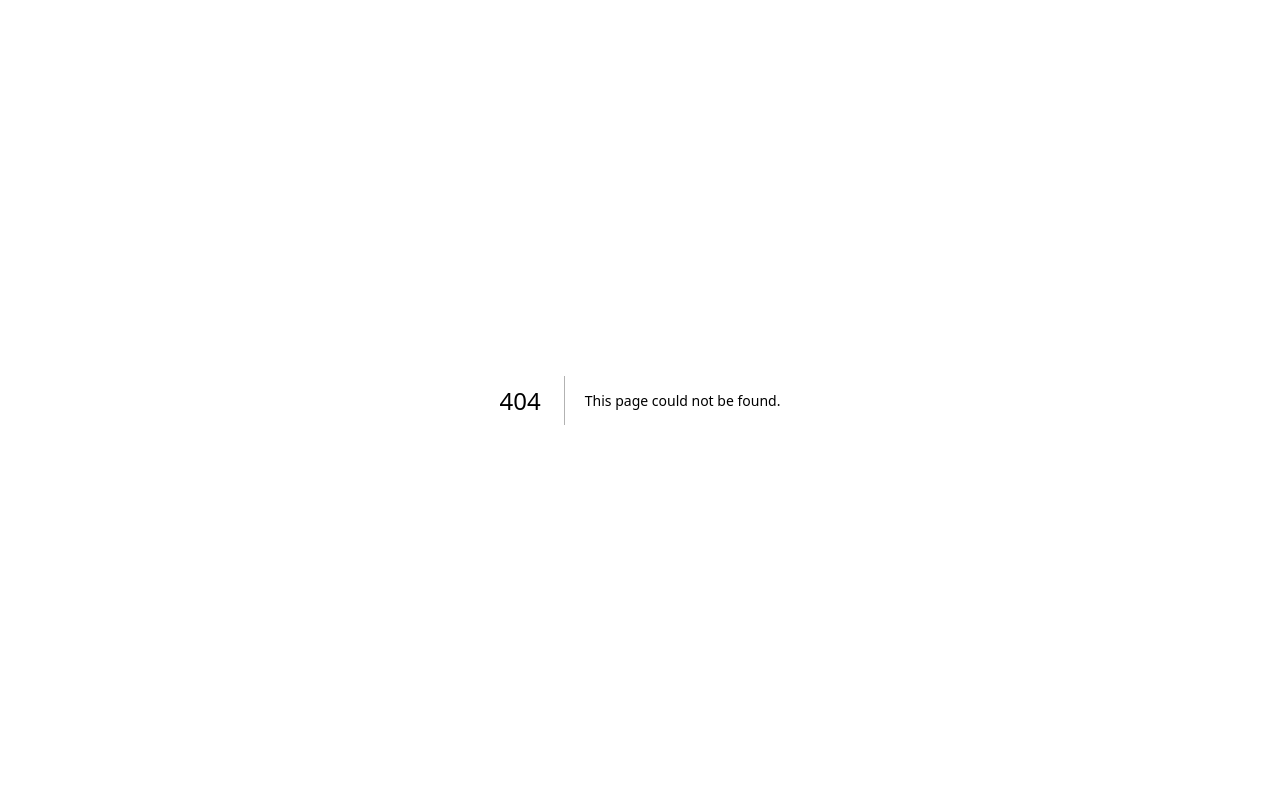
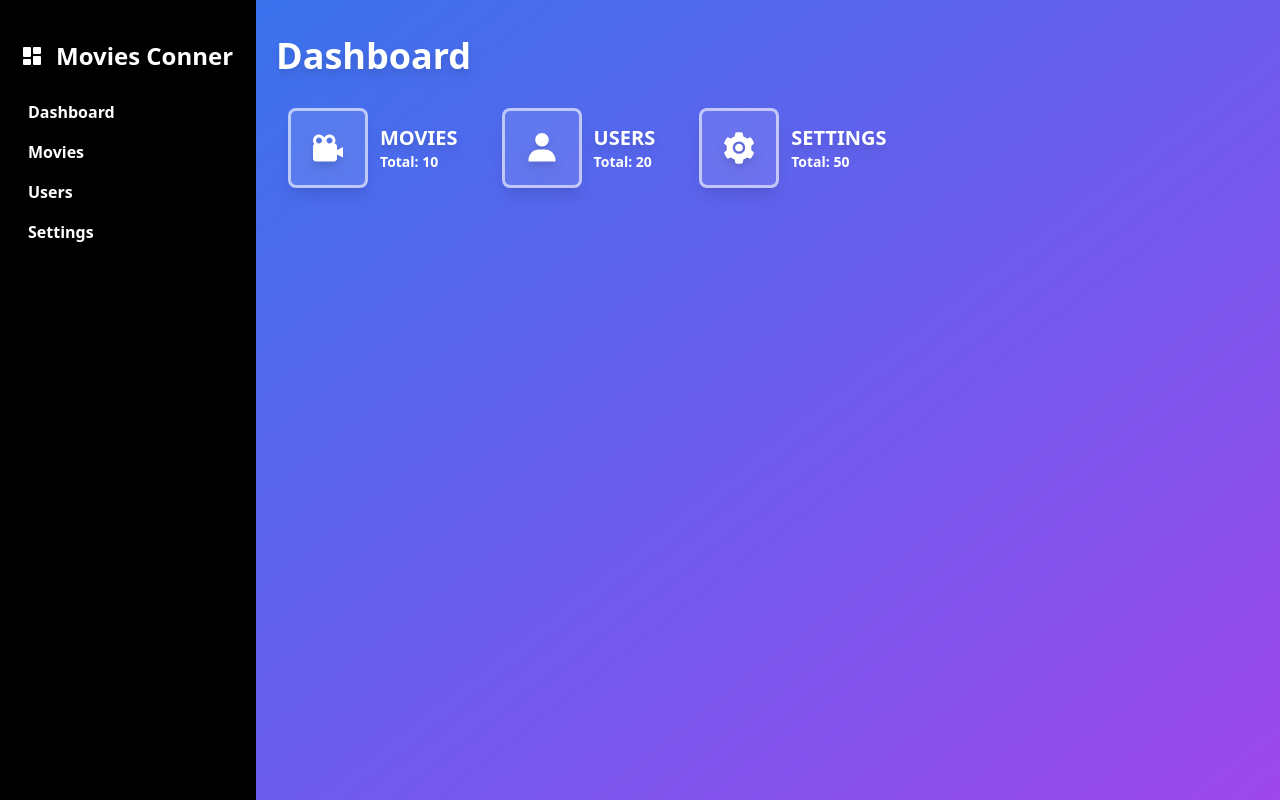
Before and after one commit to Thinmyatkhine/movie-app, a Next.js app: page /dashboard in a window 1280 px wide. Before the commit this address had no page. Built offline with nearby package versions, Linux system fonts and the light colour scheme.

Commit message:
feat: add dashboard

```diff
--- /dev/null
+++ b/components/GlassIcon.tsx
@@ -0,0 +1,34 @@
+import clsx from "clsx";
+import { ReactNode } from "react";
+import { BiSolidCameraMovie } from "react-icons/bi";
+
+interface GlassIconProps {
+  icon: ReactNode
+}
+
+const GlassIcon: React.FC<GlassIconProps> = ({icon}) => {
+  return (
+    <div className="group w-max h-max">
+      <div
+        className={clsx(
+          "border-[3px] bg-white/10 border-white/60 w-[5rem] aspect-square rounded-lg text-4xl r",
+          "flex justify-center items-center realtive overflow-hidden",
+          "transition-all trans-duration ease-out",
+          "backdrop-blur-sm shadow-lg cursor-pointer",
+          "group-hover:translate-y-[-25%]",
+          "before:content-[' '] before:w-[50%] before:h-[200%]",
+          "before:top-[-50] before:left-[-125%] before:absolute",
+          "before:transition-[left]  before:ease-out",
+          "before:bg-white/40",
+          "group-hover:before:left-[170%] before:rotate-[-45deg]"
+        )}
+      >
+        <div className="drop-shadow-lg">
+          {icon}
+        </div>
+      </div>
+    </div>
+  );
+};
+
+export default GlassIcon;
--- /dev/null
+++ b/components/IconStatus.tsx
@@ -0,0 +1,22 @@
+import { ReactNode } from "react";
+import GlassIcon from "./GlassIcon";
+
+interface IconStatusProps {
+  icon: ReactNode;
+  label: string;
+  total: string;
+}
+
+const IconStatus: React.FC<IconStatusProps> = ({ icon, label, total }) => {
+  return (
+    <div className="w-max flex items-center gap-3 p-3">
+      <GlassIcon icon={icon} />
+      <div>
+        <h5 className="text-xl uppercase font-bold drop-shadow-lg">{label}</h5>
+        <p className="text-sm">Total: {total}</p>
+      </div>
+    </div>
+  );
+};
+
+export default IconStatus;
--- a/package.json
+++ b/package.json
@@ -27,6 +27,7 @@
     "postcss": "8.4.28",
     "react": "18.2.0",
     "react-dom": "18.2.0",
+    "react-icons": "^4.10.1",
     "tailwind-merge": "^1.14.0",
     "tailwindcss": "3.3.3",
     "tailwindcss-animate": "^1.0.7",
--- /dev/null
+++ b/pages/dashboard/index.tsx
@@ -0,0 +1,61 @@
+import GlassIcon from "@/components/GlassIcon";
+import clsx from "clsx";
+import Link from "next/link";
+import { BiSolidCameraMovie, BiSolidDashboard, BiSolidUser } from "react-icons/bi";
+import { AiFillSetting } from "react-icons/ai";
+import IconStatus from "@/components/IconStatus";
+
+interface DashboardProps {}
+
+const links = [
+  {
+    label: "Dashboard",
+    url: "/dashboard",
+  },
+  {
+    label: "Movies",
+    url: "/dashboard",
+  },
+  {
+    label: "Users",
+    url: "/dashboard",
+  },
+  {
+    label: "Settings",
+    url: "/dashboard",
+  },
+];
+
+const Dashboard: React.FC<DashboardProps> = () => {
+  return (
+    <main className="flex flex-row w-screen h-screen overflow-hidden">
+      <div className="flex flex-col overflow-y-auto w-[20%] h-screen bg-black text-white">
+        <h3 className="flex items-center p-5 mt-5 font-bold text-2xl gap-3">
+          <BiSolidDashboard /> Movies Conner
+        </h3>
+        {links.map((item) => (
+          <Link
+            className="w-full px-7 py-2 text-md font-bold hover:text-black hover:bg-slate-50"
+            href={item.url}
+            key={item.label}
+          >
+            {item.label}
+          </Link>
+        ))}
+      </div>
+      <div className={clsx(
+        "w-[80%] h-screen flex flex-col p-5 pt-9",
+        "text-white font-bold bg-gradient-to-br from-blue-600/90 to-purple-600/90"
+      )}>
+        <h1 className="text-4xl drop-shadow-lg mb-5">Dashboard</h1>
+        <div className="w-full flex gap-5">
+          <IconStatus icon={<BiSolidCameraMovie />} label="movies" total="10"/>
+          <IconStatus icon={<BiSolidUser />} label="users" total="20"/>
+          <IconStatus icon={<AiFillSetting />} label="settings" total="50"/>
+        </div>
+      </div>
+    </main>
+  );
+};
+
+export default Dashboard;
--- a/styles/globals.css
+++ b/styles/globals.css
@@ -74,3 +74,14 @@
     @apply bg-background text-foreground;
   }
 }
+
+.blur-icon{
+  backdrop-filter: blur(2px);
+}
+
+.trans-duration{
+  transition-duration: 1s;
+}
+.trans-duration::before  {
+  transition-duration: 1s !important;
+}
```
Also changed, not shown: 1 other file (tests, documents, lock files or other folders).
